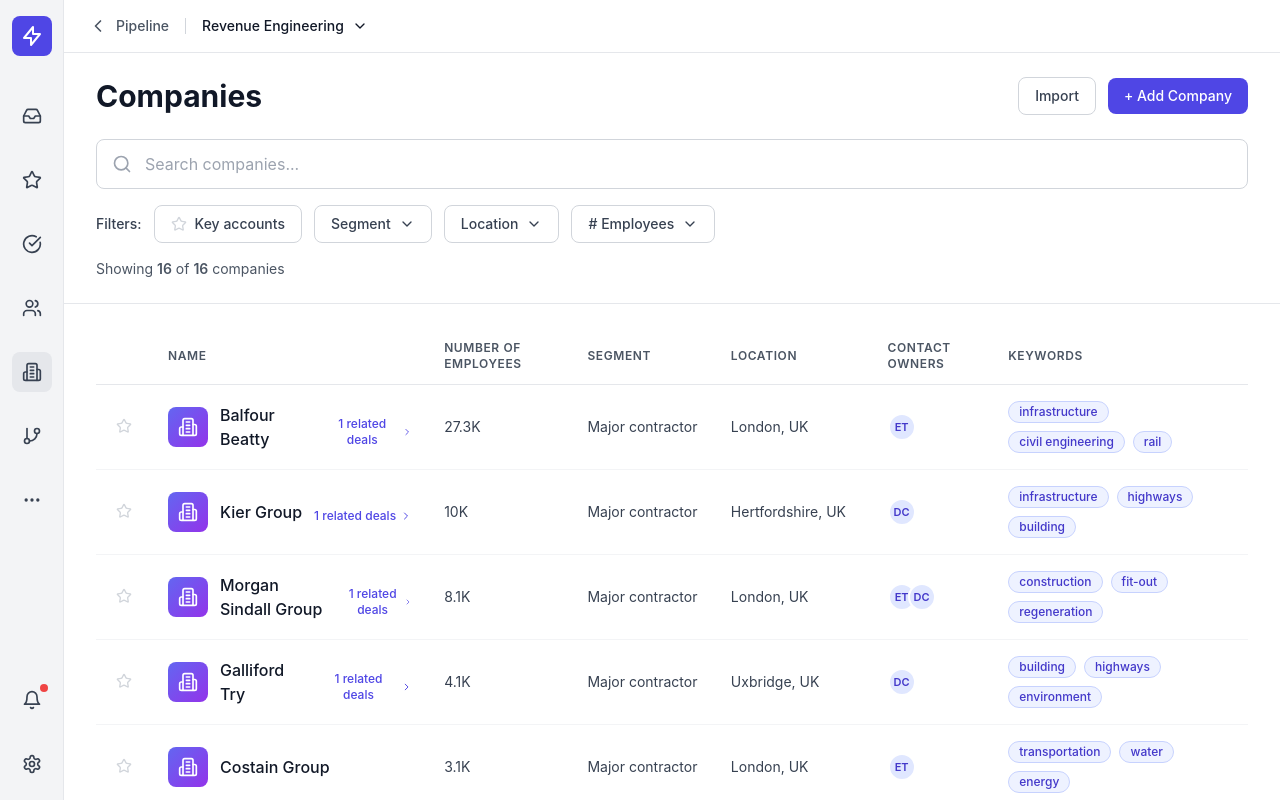
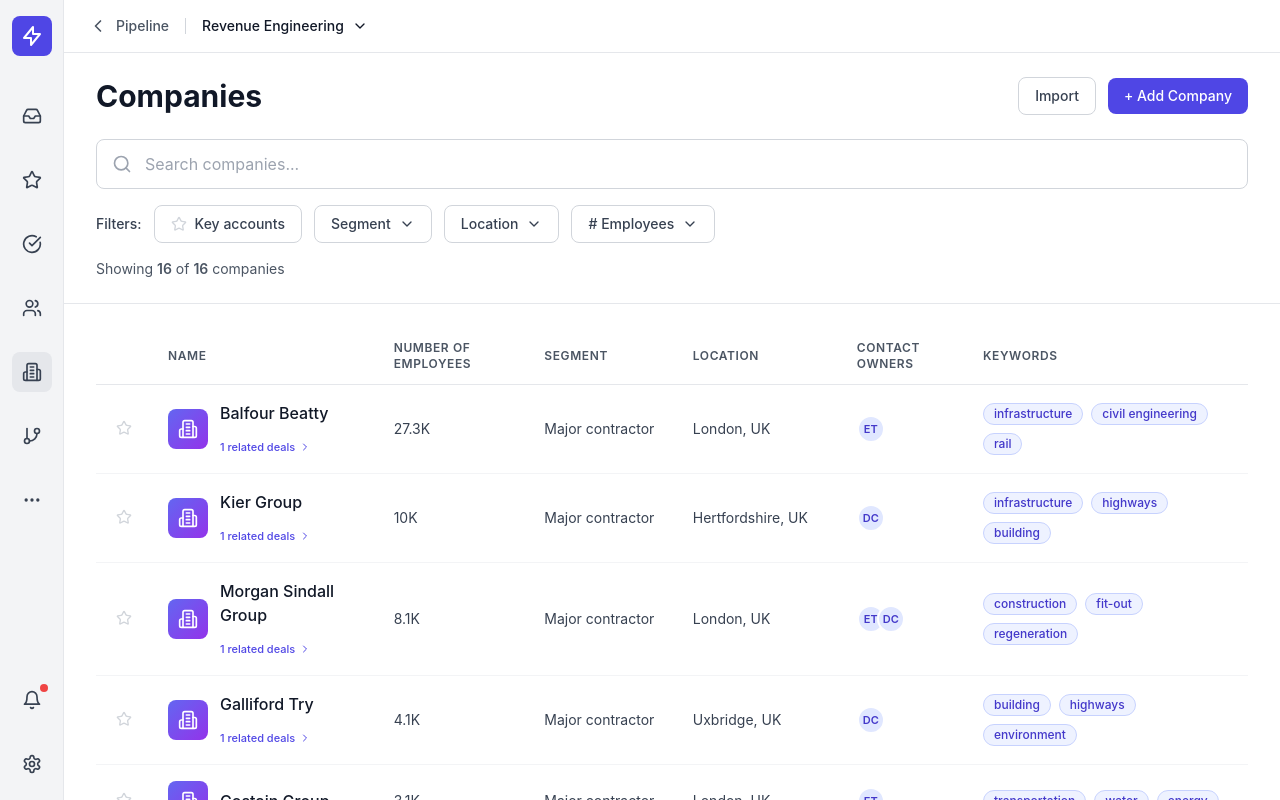
Before and after one commit to nataschachrbr/Prototype_FuF, a Next.js app: page /companies in a window 1280 px wide. Built offline with nearby package versions, Linux system fonts and the light colour scheme.

Commit message:
smaller UI/UX changes

```diff
--- a/components/CompanyList.tsx
+++ b/components/CompanyList.tsx
@@ -547,7 +547,7 @@
                         <div className="w-10 h-10 bg-gradient-to-br from-indigo-500 to-purple-600 rounded-lg flex items-center justify-center flex-shrink-0">
                           <Building2 className="w-5 h-5 text-white" />
                         </div>
-                        <div>
+                        <div className="flex flex-col justify-center">
                           <button
                             type="button"
                             onClick={() => router.push(`/companies/${company.id}`)}
@@ -555,14 +555,12 @@
                           >
                             {company.name}
                           </button>
-                        </div>
-                        <div>
                           {hasProjects && (
-                            <div className="mt-1">
+                            <div className="mt-2">
                               <button
                                 type="button"
                                 onClick={() => toggleExpanded(company.id)}
-                                className="inline-flex items-center space-x-1 text-xs font-medium text-indigo-600 hover:text-indigo-700"
+                                className="inline-flex items-center space-x-1 text-[11px] font-medium text-indigo-600 hover:text-indigo-700 whitespace-nowrap"
                               >
                                 <span>{projects.length} related deals</span>
                                 {isExpanded ? (
--- a/components/PeopleList.tsx
+++ b/components/PeopleList.tsx
@@ -562,11 +562,11 @@
                           <div className="font-medium text-gray-900">{person.name}</div>
                           <div className="text-xs text-gray-500">{person.location}</div>
                           {hasProjects && (
-                            <div className="mt-1">
+                            <div className="mt-2">
                               <button
                                 type="button"
                                 onClick={() => toggleExpanded(person.id)}
-                                className="inline-flex items-center space-x-1 text-xs font-medium text-indigo-600 hover:text-indigo-700"
+                                className="inline-flex items-center space-x-1 text-[11px] font-medium text-indigo-600 hover:text-indigo-700 whitespace-nowrap"
                               >
                                 <span>{projects.length} related deals</span>
                                 {isExpanded ? (
```
